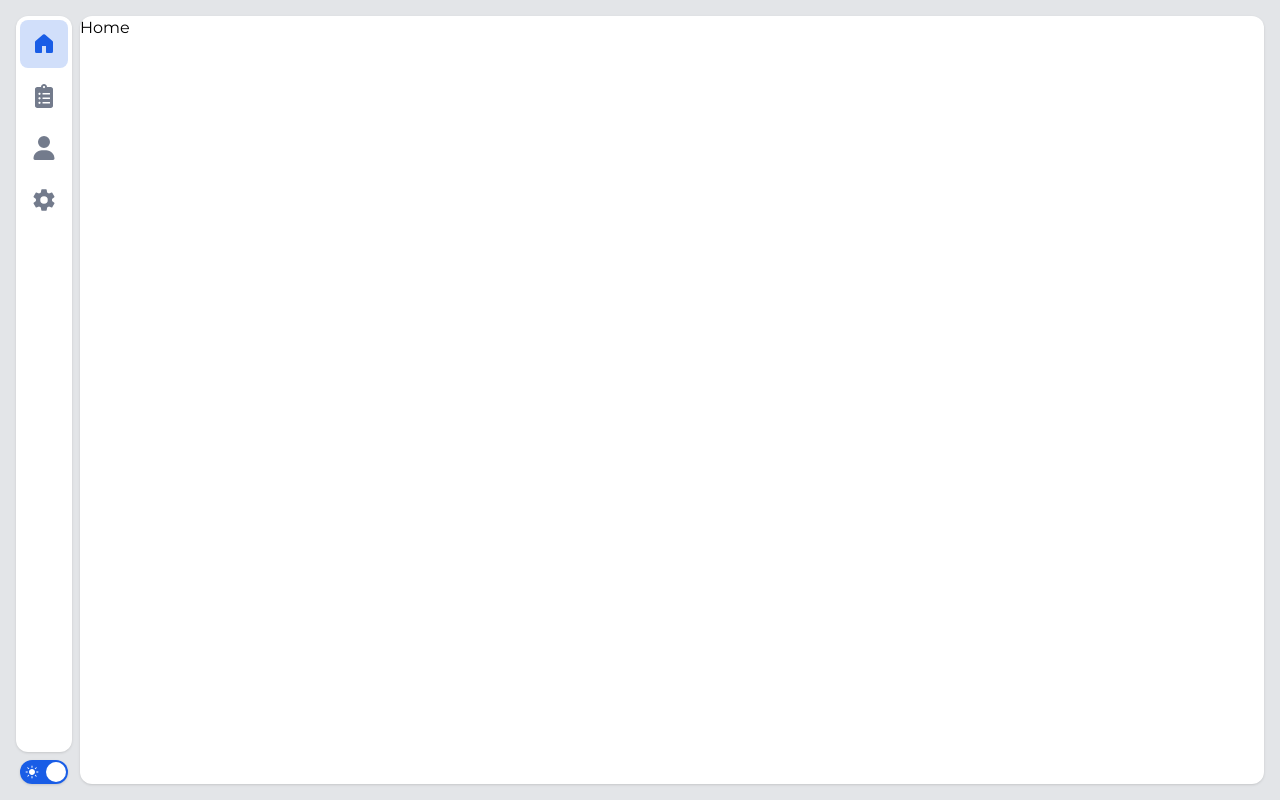
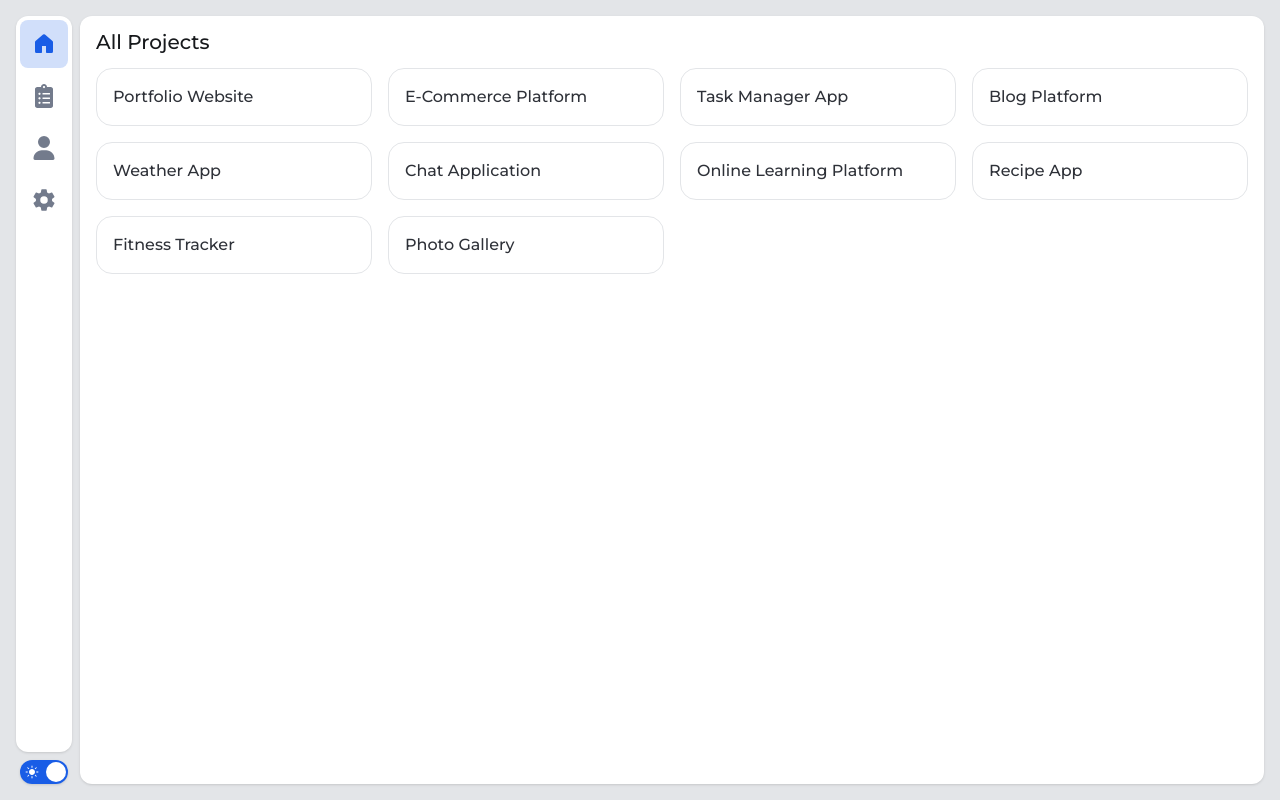
Before and after one commit to lataThakurathi/task-management, a React (Vite) app: page / in a window 1280 px wide. Built offline with nearby package versions, Linux system fonts and the light colour scheme.

Commit message:
added projects to home page

```diff
--- a/src/components/ProjectsSidebar.jsx
+++ b/src/components/ProjectsSidebar.jsx
@@ -14,6 +14,8 @@ const ProjectsSidebar = () => {
 
     const project = selectProjectById(Number(projectId));
 
+    if (!project) return;
+
     return (
         <div className="w-15 shrink-0 bg-white dark:bg-gray-800 shadow rounded-0.75">
             <Section>
--- a/src/pages/Home.jsx
+++ b/src/pages/Home.jsx
@@ -1,9 +1,41 @@
+import Section from "../components/Section/Section";
+import SectionTitle from "../components/Section/SectionTitle";
+import SectionHead from "../components/Section/SectionHead";
+import SectionMain from "../components/Section/SectionMain";
+import { useProjectsContext } from "../contexts/ProjectsContext";
+import { Link } from "react-router-dom";
+import pathConstants from "../routes/pathConstants";
+
 const Home = () => {
+    const { projects } = useProjectsContext();
+
     return (
         <div className="h-full w-full shadow bg-white rounded-0.75 dark:bg-gray-800">
-            Home
+            <Section>
+                <SectionHead>
+                    <SectionTitle>All Projects</SectionTitle>
+                </SectionHead>
+                <SectionMain>
+                    <div className="px-1 pb-1 grid grid-cols-1 sm:grid-cols-2 md:grid-cols-3 lg:grid-cols-4 gap-1">
+                        {projects.map((project) => (
+                            <Project project={project} />
+                        ))}
+                    </div>
+                </SectionMain>
+            </Section>
         </div>
     );
 };
 
+const Project = (props) => {
+    const { project } = props;
+    return (
+        <Link to={`${pathConstants.PROJECTS}/${project.id}`}>
+            <div className="border border-gray-100 p-1 rounded-1">
+                <h3 className="text-gray-800 font-medium">{project.title}</h3>
+            </div>
+        </Link>
+    );
+};
+
 export default Home;
```
